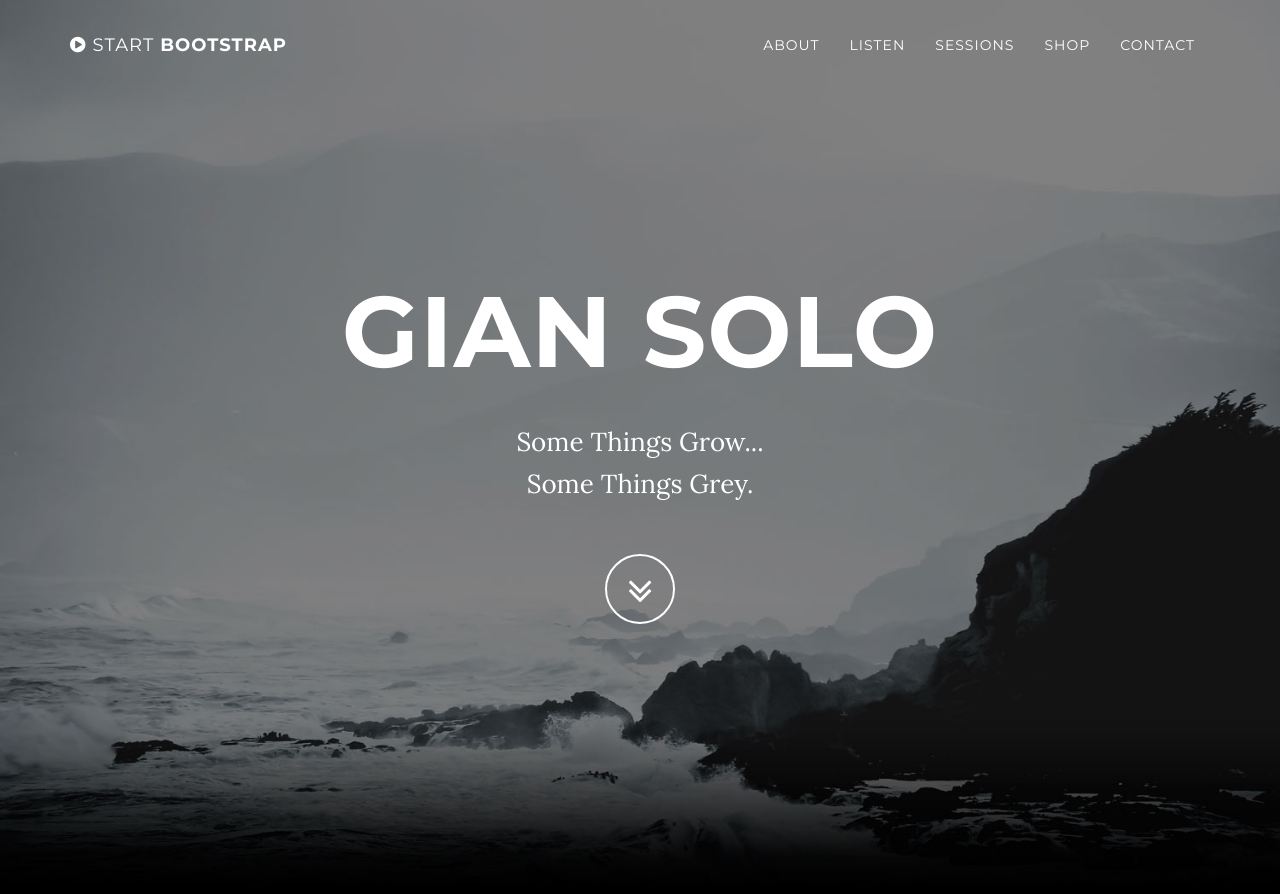
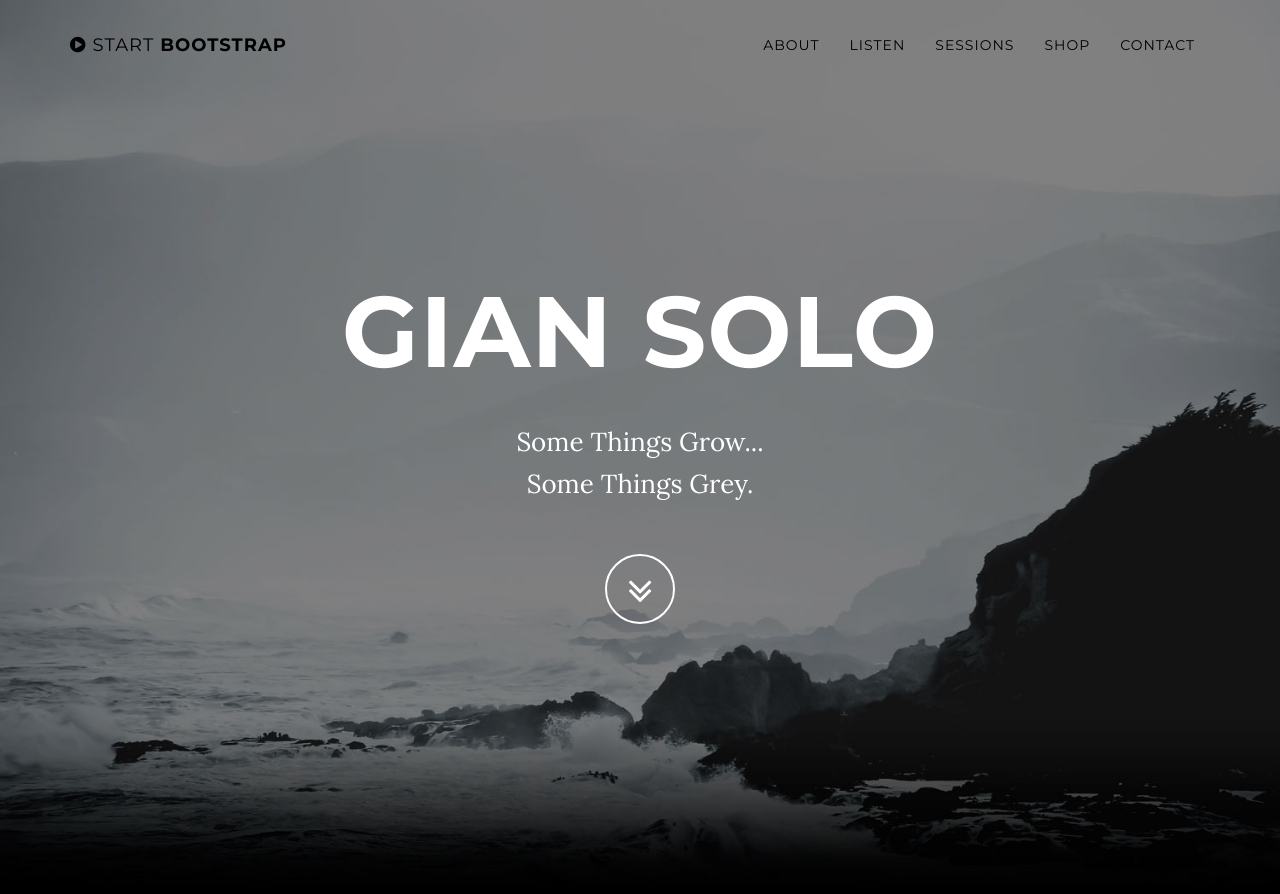
Before and after one commit to gianguitar/gsolo.github.io, a Jekyll site: the page built from index.html, in a window 1280 px wide and 900 px high. Shown: the top 894 px of the window. Built offline with Jekyll 4.4.1, drawn with Linux system fonts in a browser that asks for light colours.

Commit message:
Update grayscale.scss

```diff
--- a/_sass/grayscale/grayscale.scss
+++ b/_sass/grayscale/grayscale.scss
@@ -59,7 +59,7 @@
     border-bottom: 1px solid fade(white, 30%);
     text-transform: uppercase;
     font-family: "Montserrat","Helvetica Neue",Helvetica,Arial,sans-serif;
-    background-color: black;
+    background-color: white;
     .navbar-brand {
         font-weight: 700;
         &:focus {
@@ -68,7 +68,7 @@
         .navbar-toggle {
             padding: 4px 6px;
             font-size: 16px;
-            color: white;
+            color: black;
             &:focus,
             &:active {
                 outline: none;
@@ -76,7 +76,7 @@
         }
     }
     a {
-        color: white;
+        color: black;
     }
     .nav {
         li {
```
